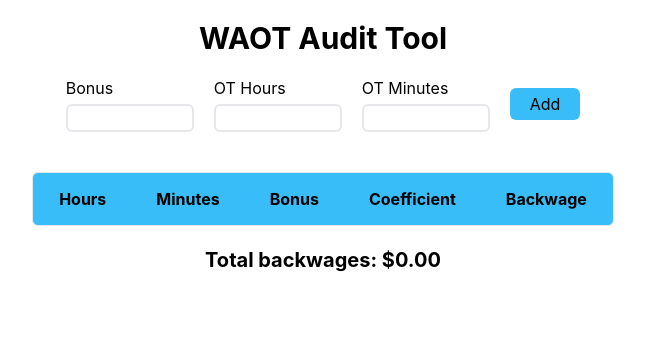
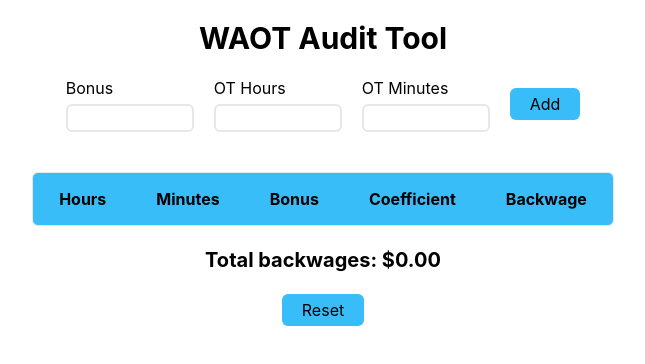
Before and after one commit to mackhack321/waot-audit-tool, a React (Create React App) app: page / in a window 1280 px wide. Shown: the top 364 px of the page, without its empty margins (317-962 px from the left). Built offline with nearby package versions, Linux system fonts and the light colour scheme.

Commit message:
add reset button

```diff
--- a/src/App.js
+++ b/src/App.js
@@ -114,9 +114,19 @@ function App() {
         </tbody>
       </table>
 
-      <p className="font-bold text-xl">
+      <p className="font-bold text-xl mb-5">
         Total backwages: ${totalBackwage.toFixed(2)}
       </p>
+
+      <button
+        className="bg-sky-400 px-5 py-1 rounded-md h-fit"
+        onClick={() => {
+          setItems([]);
+          setTotalBackwage(0);
+        }}
+      >
+        Reset
+      </button>
     </div>
   );
 }
```
